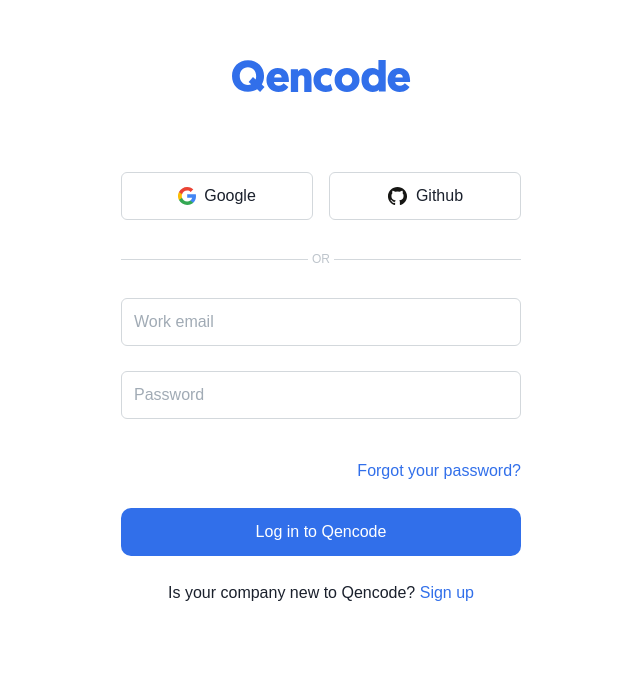
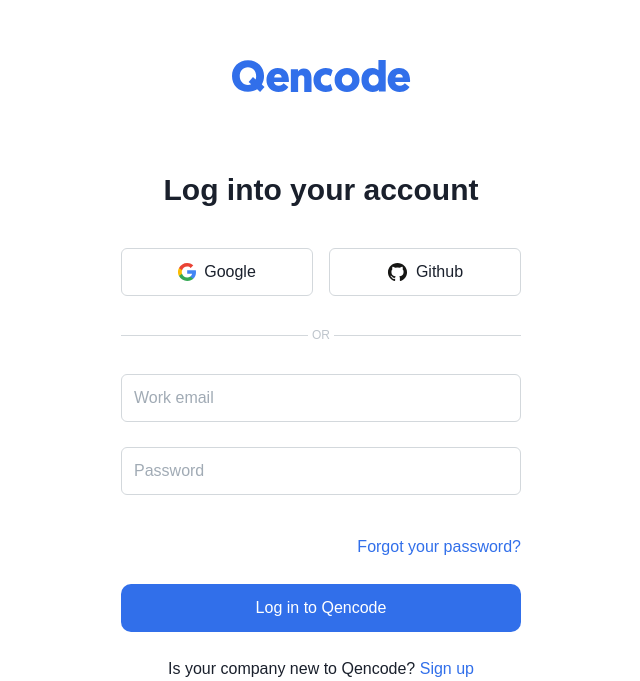
Before and after one commit to p-d-boiko/qencode, a React (Vite) app: page /login in a window 1280 px wide. Shown: the part 120-801 px from the top of the page, without its empty margins (319-959 px from the left). Built offline with nearby package versions, Linux system fonts and the light colour scheme; no server answers; a web font is replaced by a local one.

Commit message:
introduce ViewTitle component, use it in login view

```diff
--- /dev/null
+++ b/src/components/view-title/index.ts
@@ -0,0 +1 @@
+export { default } from './view-title'
--- /dev/null
+++ b/src/components/view-title/types.ts
@@ -0,0 +1,5 @@
+type ViewTitleProps = {
+  text: string
+}
+
+export type { ViewTitleProps }
--- /dev/null
+++ b/src/components/view-title/view-title.tsx
@@ -0,0 +1,12 @@
+import type { FC } from 'react'
+import { Heading } from '@chakra-ui/react'
+
+import type { ViewTitleProps } from './types'
+
+const ViewTitle: FC<ViewTitleProps> = ({ text }) => (
+  <Heading as="h1" textAlign="center" size="lg" mb={10}>
+    {text}
+  </Heading>
+)
+
+export default ViewTitle
--- a/src/views/login/login.tsx
+++ b/src/views/login/login.tsx
@@ -1,9 +1,13 @@
 import type { FC } from 'react'
 
+import ViewTitle from 'client:components/view-title'
 import LoginForm from 'client:containers/login-form'
 
-const Login: FC = () => {
-  return <LoginForm />
-}
+const Login: FC = () => (
+  <>
+    <ViewTitle text="Log into your account" />
+    <LoginForm />
+  </>
+)
 
 export default Login
```
